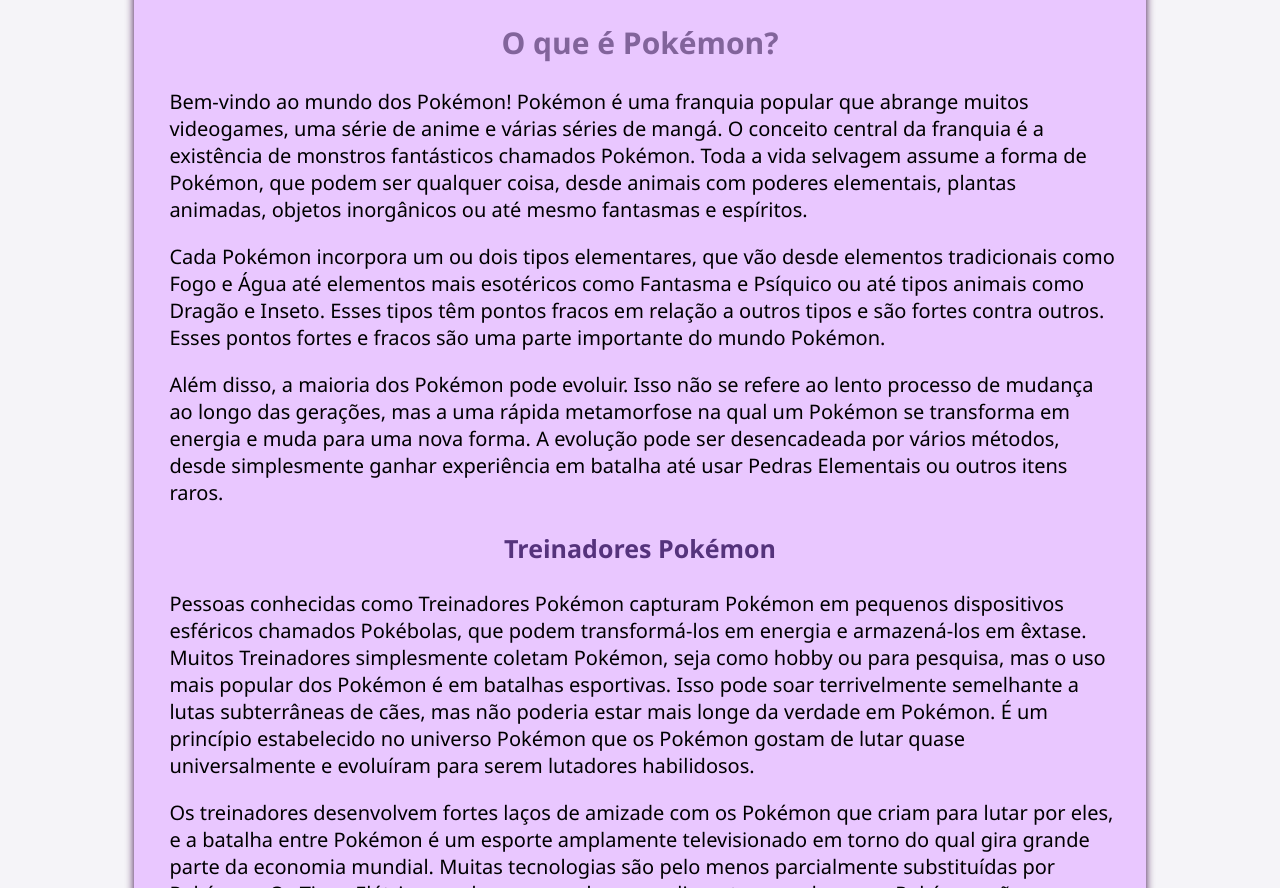
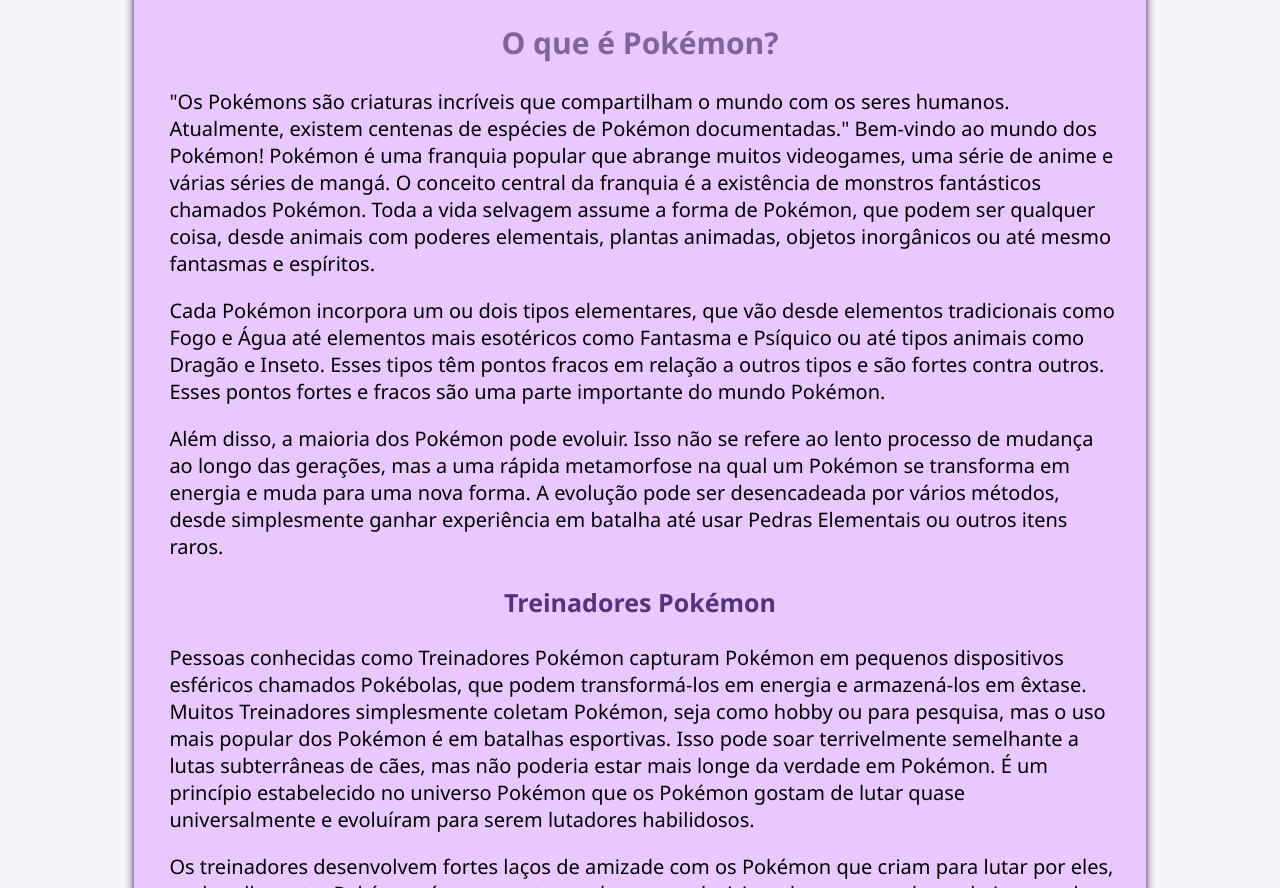
Before and after one commit to helocano/PTU-HTML-PT-BR, a plain HTML site: page index.html in a window 1280 px wide. Shown: the part 2074-2962 px from the top of the page. Drawn offline with Linux system fonts and the light colour scheme.

Commit message:
faz as vontades do giovanni

```diff
--- a/index.html
+++ b/index.html
@@ -108,7 +108,9 @@
         </div>
         <div id="WhatsPokemon">
             <h2>O que é Pokémon?</h2>
-            <p>Bem-vindo ao mundo dos Pokémon! Pokémon é uma franquia popular que abrange muitos videogames, uma série
+            <p>"Os Pokémons são criaturas incríveis que compartilham o mundo com os seres humanos. Atualmente, existem
+                centenas de espécies de Pokémon documentadas."
+                Bem-vindo ao mundo dos Pokémon! Pokémon é uma franquia popular que abrange muitos videogames, uma série
                 de anime e várias séries de mangá. O conceito central da franquia é a existência de monstros fantásticos
                 chamados Pokémon. Toda a vida selvagem assume a forma de Pokémon, que podem ser qualquer coisa, desde
                 animais com poderes elementais, plantas animadas, objetos inorgânicos ou até mesmo fantasmas e
@@ -252,4 +254,5 @@
         </div>
     </main>
 </body>
+
 </html>
```
